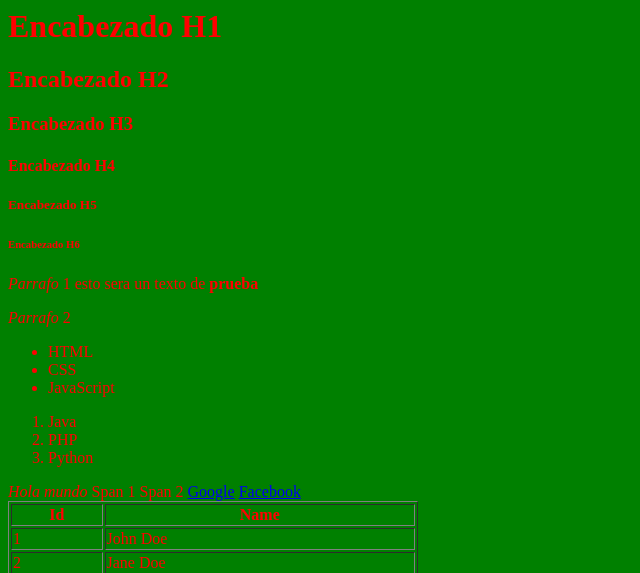
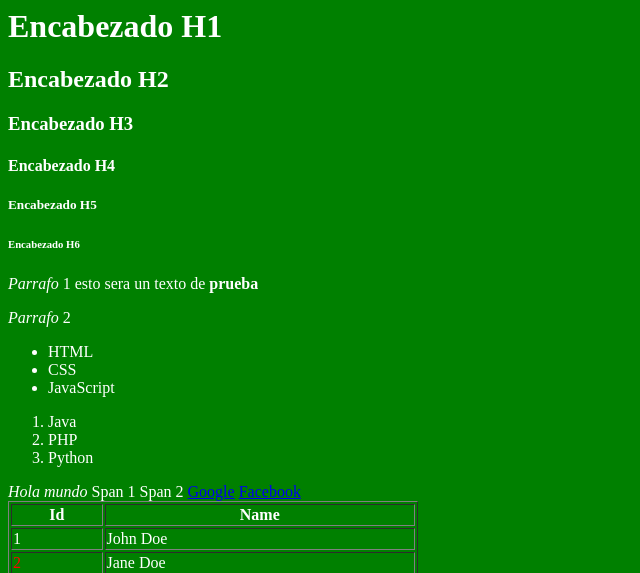
Before and after one commit to ljavierrodriguez/website1, a plain HTML site: page index.html in a window 1280 px wide. Shown: the top 573 px of the page, without its empty margins (0-640 px from the left). Drawn offline with Linux system fonts and the light colour scheme.

Commit message:
Change Text Color

```diff
--- a/css/style.css
+++ b/css/style.css
@@ -9,5 +9,5 @@ selector {
 */
 body {
     background-color: #008000;
-    color: #ff0000;
+    color: #FFFFFF;
 }
```
